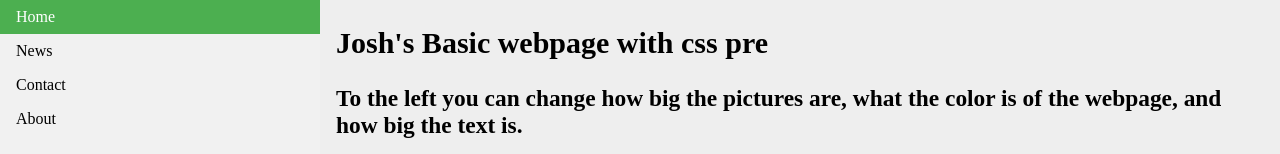
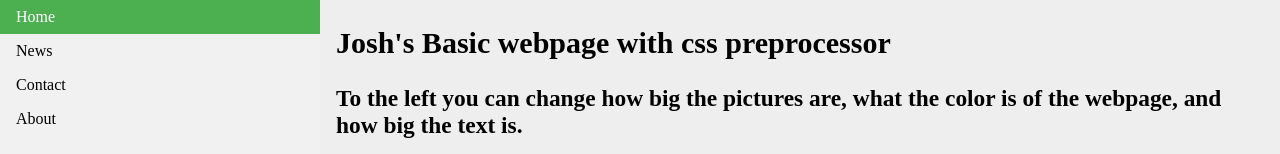
Before and after one commit to Nemesis16137/Topic-1-assignment-webpage, a website: page index.html in a window 1280 px wide. Shown: the top 154 px of the page. Drawn offline with nearby package versions, Linux system fonts and the light colour scheme.

Commit message:
1 file modified

```diff
--- a/index.html
+++ b/index.html
@@ -17,7 +17,7 @@
 </ul>
 
 <div style="margin-left:25%;padding:1px 16px;height:1000px;">
-  <h2>Josh's Basic webpage with css pre</h2>
+  <h2>Josh's Basic webpage with css preprocessor</h2>
   <h3>To the left you can change how big the pictures are, what the color is of the webpage, and how big the text is.</h3>
   <p></p>
   <p></p>
```
